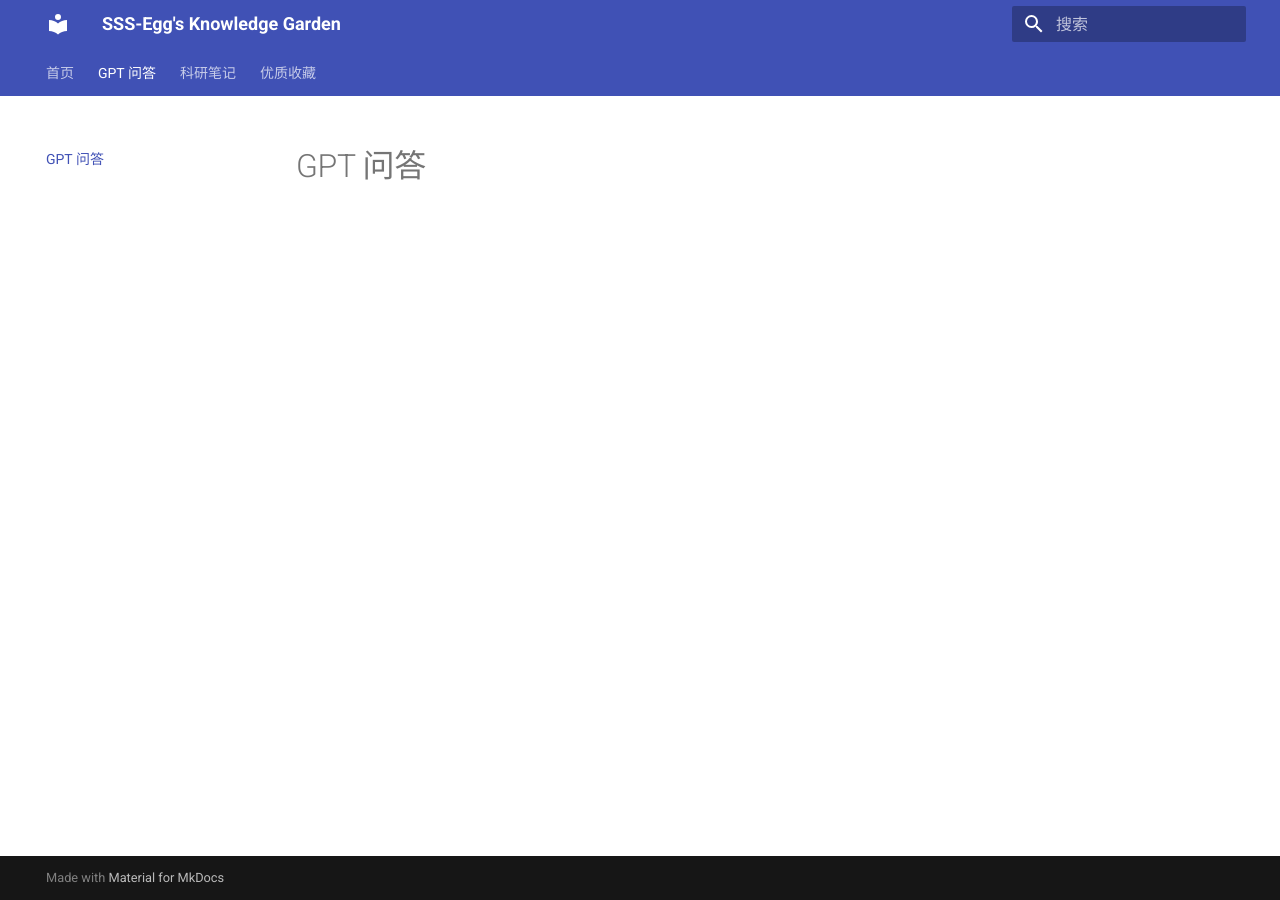
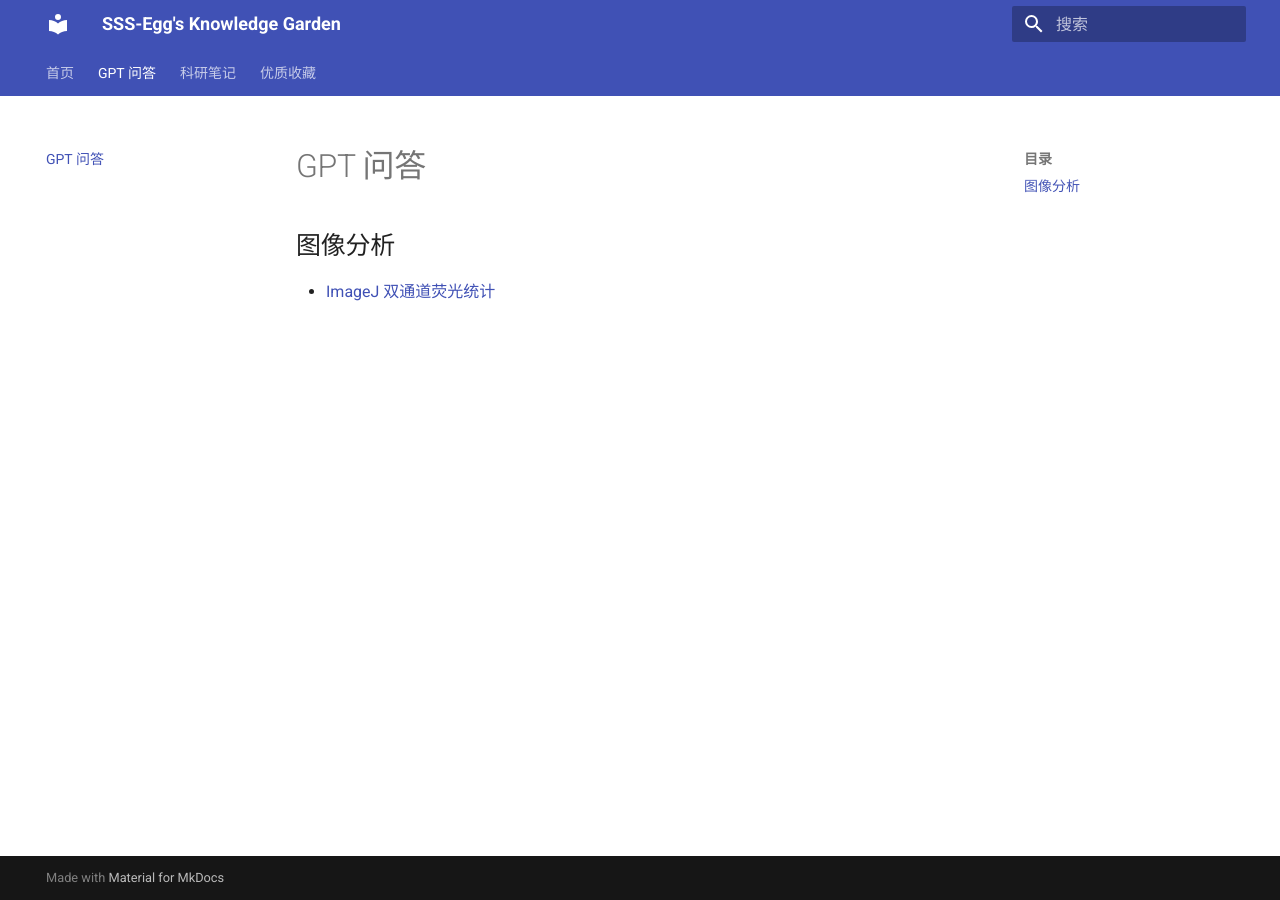
Before and after one commit to sillY-Egg/SSS-Egg, an MkDocs documentation site: the page built from docs/gpt-notes/index.md, in a window 1280 px wide. Built offline with MkDocs 1.6.1 and Material for MkDocs 9.7.7, drawn with Linux system fonts in a browser that asks for light colours.

Commit message:
Update index.md

```diff
--- a/docs/gpt-notes/index.md
+++ b/docs/gpt-notes/index.md
@@ -1 +1,5 @@
 # GPT 问答
+
+## 图像分析
+
+- [ImageJ 双通道荧光统计](001-imagej.md)
```
